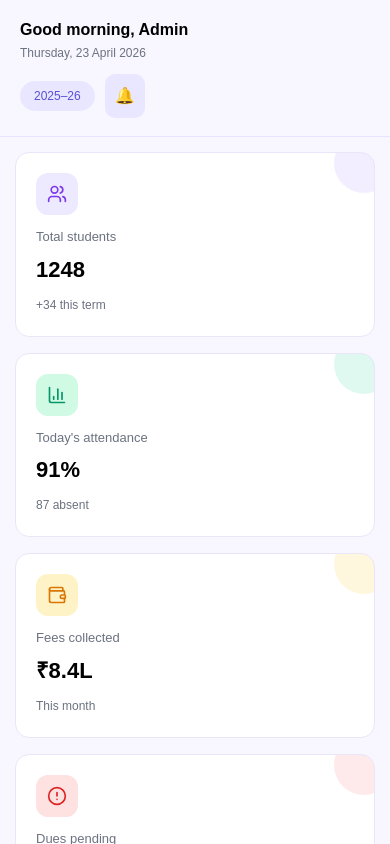
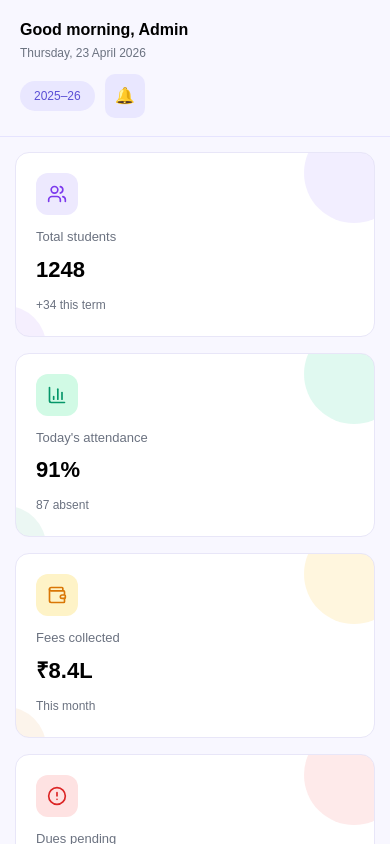
Before and after one commit to muneeb3778/School-Management, a React (Vite) app: page / in a window 390 px wide. Shown: the top 844 px of the page. Built offline with nearby package versions, Linux system fonts and the light colour scheme.

Commit message:
chanegs done in StatsCard.module.css

```diff
--- a/src/pages/Dashboard/components/StatsCard/StatsCard.module.css
+++ b/src/pages/Dashboard/components/StatsCard/StatsCard.module.css
@@ -182,29 +182,28 @@
 @media (max-width: 768px) {
   .statCard:hover {
     transform: translateY(-2px);
+    box-shadow: 0 12px 24px rgba(91, 80, 214, 0.15);
   }
 
   .statCard::after {
-    width: 60px;
-    height: 60px;
-    top: -20px;
-    right: -20px;
+  content: "";
+  position: absolute;
+  top: -30px;
+  right: -30px;
+  width: 100px;
+  height: 100px;
+  border-radius: 50%;
+  opacity: 0.15;
+  transition: all 0.5s cubic-bezier(0.4, 0, 0.2, 1);
+  z-index: 0;
   }
 
   .statCard:hover::after {
-    width: 150px;
-    height: 150px;
-    top: -80px;
-    right: -80px;
+  width: 250px;
+  height: 250px;
+  top: -130px;
+  right: -130px;
+  opacity: 0.3;
   }
 
-  .statCard::before {
-    width: 40px;
-    height: 40px;
-  }
-
-  .statCard:hover::before {
-    width: 100px;
-    height: 100px;
-  }
 }
```
